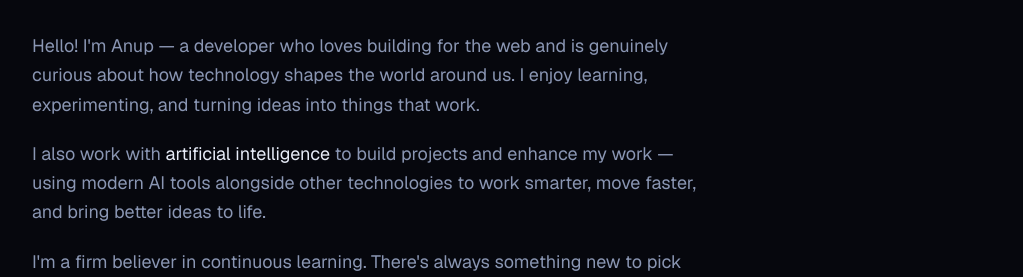
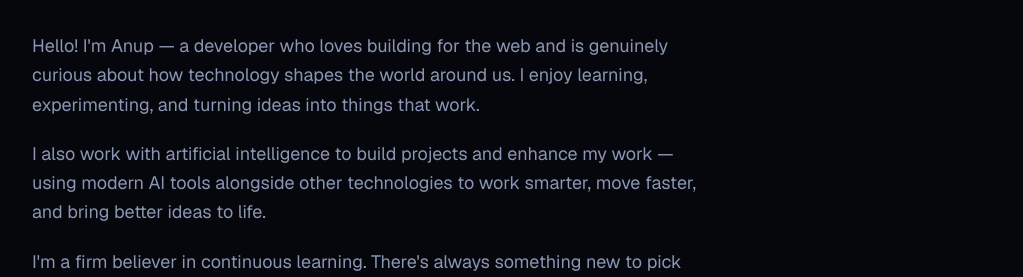
Before and after one commit to AnupMunda-code/Portfolio, a Next.js app: page / in a window 1280 px wide. Shown: the part 1240-1517 px from the top of the page, without its empty margins (128-1151 px from the left). Built offline with nearby package versions, Linux system fonts and the light colour scheme.

Commit message:
Remove highlight on artificial intelligence in About
Co-Authored-By: Claude Opus 4.8 <noreply@anthropic.com>

```diff
--- a/src/app/page.tsx
+++ b/src/app/page.tsx
@@ -222,11 +222,9 @@ export default function Home() {
                   enjoy learning, experimenting, and turning ideas into things that work.
                 </p>
                 <p>
-                  I also work with{" "}
-                  <span className="text-foreground">artificial intelligence</span> to
-                  build projects and enhance my work — using modern AI tools alongside
-                  other technologies to work smarter, move faster, and bring better ideas
-                  to life.
+                  I also work with artificial intelligence to build projects and enhance
+                  my work — using modern AI tools alongside other technologies to work
+                  smarter, move faster, and bring better ideas to life.
                 </p>
                 <p>
                   I&apos;m a firm believer in continuous learning. There&apos;s always
```
